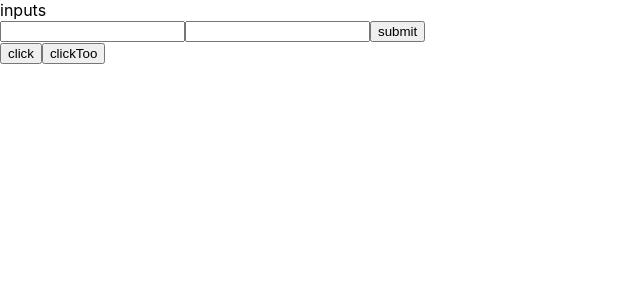
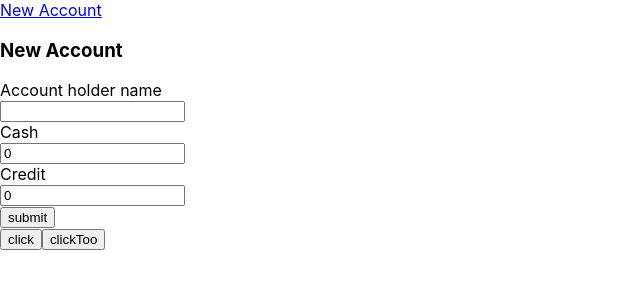
Before and after one commit to AltaraceO/fullstack_bootcamp-bank-api-mongoose, a React (Create React App) app in the folder client/: page / in a window 1280 px wide. Shown: the top 300 px of the page, without its empty margins (0-640 px from the left). Built offline with nearby package versions, Linux system fonts and the light colour scheme.

Commit message:
react router for client pages

```diff
--- a/client/src/App.js
+++ b/client/src/App.js
@@ -1,6 +1,8 @@
 // import "./App.css";
 import localUrl from "./api/Api";
 import { Home } from "./components/Home";
+import { NavBar } from "./components/NavBar";
+import { BrowserRouter, Route } from "react-router-dom";
 
 function App() {
   const getReq = async () => {
@@ -15,7 +17,12 @@ function App() {
 
   return (
     <div className="App">
-      <Home />
+      <BrowserRouter>
+        <NavBar />
+        <Route>
+          <Home exact path="/" />
+        </Route>
+      </BrowserRouter>
       <div>
         <button onClick={getReq}>click</button>
         <button onClick={getReqToo}>clickToo</button>
--- a/client/src/components/Home.jsx
+++ b/client/src/components/Home.jsx
@@ -3,44 +3,80 @@ import url from "../api/Api";
 
 export const Home = () => {
   const [name, setName] = useState("");
-  const [active, setActive] = useState("");
+  const [cash, setCash] = useState(0);
+  const [credit, setCredit] = useState(0);
+  const [user, setUser] = useState(false);
 
   const onHandleChangeName = (e) => {
+    setUser(false);
     setName(e.target.value);
   };
-  const onHandleChangeActive = (e) => {
-    setActive(e.target.value);
+  const onHandleChangeCash = (e) => {
+    setUser(false);
+    setCash(e.target.value);
+  };
+  const onHandleChangeCredit = (e) => {
+    setUser(false);
+    setCredit(e.target.value);
   };
 
   const onHandleSubmit = async (e) => {
     e.preventDefault();
+    if (cash < 0 || credit < 0) {
+      throw new Error("Values cannot be lower than zero");
+    }
     const newObj = {
       name,
-      active,
+      cash,
     };
-    console.log(JSON.stringify(newObj));
+
     const data = await url.post("/users", newObj);
     console.log(data.data);
+    setUser(true);
   };
 
   return (
     <>
-      <div>inputs</div>
+      <h3>New Account</h3>
       <form>
+        <label htmlFor="name">Account holder name</label>
+        <br />
         <input
           onChange={onHandleChangeName}
           type="text"
           name="name"
           value={name}
         />
+        <br />
+        <label htmlFor="cash">Cash</label>
+        <br />
         <input
-          onChange={onHandleChangeActive}
-          type="text"
-          name="active"
-          value={active}
+          onChange={onHandleChangeCash}
+          type="number"
+          name="cash"
+          value={cash}
         />
+        <br />
+        <label htmlFor="credit">Credit</label>
+        <br />
+        <input
+          onChange={onHandleChangeCredit}
+          type="number"
+          name="credit"
+          value={credit}
+        />
+        <br />
         <button onClick={onHandleSubmit}>submit</button>
       </form>
+      {user && (
+        <div>
+          {" "}
+          <p>
+            Account created for {name} with {cash} in cash and {credit} in
+            credit.
+          </p>{" "}
+        </div>
+      )}
     </>
   );
 };
--- /dev/null
+++ b/client/src/components/NavBar.jsx
@@ -0,0 +1,22 @@
+import { Link } from "react-router-dom";
+import React from "react";
+// import { NavUserLog } from "../NavUserLog/NavUserLog";
+// import "./nav.css";
+
+export const NavBar = () => {
+  return (
+    <div>
+      <Link to="/">New Account</Link>
+      {/* <Link className="nav-button" to="/compare/">
+        Compare States
+      </Link>
+
+      <Link className="nav-button" to="/wanted/">
+        Wanted List
+      </Link>
+      <Link className="nav-button" to="/signup/">
+        Sign up
+      </Link> */}
+    </div>
+  );
+};
--- a/package.json
+++ b/package.json
@@ -30,6 +30,7 @@
     "mongodb": "^4.3.1",
     "mongoose": "^6.1.7",
     "nodemon": "^2.0.15",
-    "path": "^0.12.7"
+    "path": "^0.12.7",
+    "react-router-dom": "^5.3.0"
   }
 }
```
Also changed, not shown: 1 other file (tests, documents, lock files or other folders).
